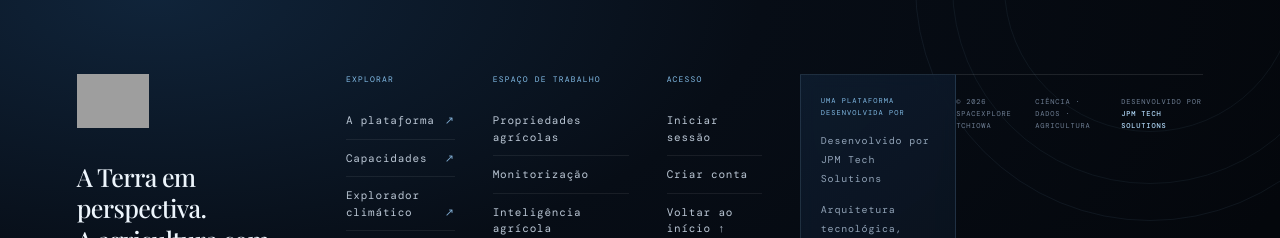
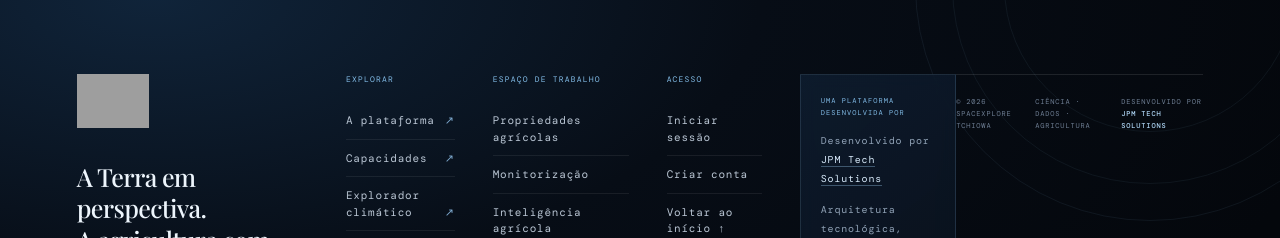
Before and after one commit to josemacaia3337-creator/spacexplore-tchiowa, a Next.js app: page / in a window 1280 px wide. Shown: the part 3476-3714 px from the top of the page. Built offline with nearby package versions, Linux system fonts and the light colour scheme; grey boxes are pictures that could not be loaded.

Commit message:
style: make footer developer credit a discreet accessible link

```diff
--- a/app/globals.css
+++ b/app/globals.css
@@ -541,3 +541,8 @@ footer{display:flex;justify-content:space-between;padding:0 0 30px;color:#879188
 .brand-logo-fallback{display:flex;flex-direction:column;gap:2px;color:#f2f6fb;font:600 10px var(--font-dm-sans),sans-serif;letter-spacing:.16em;white-space:nowrap}
 .brand-logo-fallback b{color:#a6d9ff;font-weight:700}
 .brand-logo-fallback small{font:7px var(--font-dm-mono),monospace;letter-spacing:.17em;color:#91a2b7}
+
+.footer-credit-line{margin:16px 0 0;color:#91a2b7;font-size:10px;line-height:1.8}
+.footer-credit-line a{color:#d8eafa;text-decoration:none;border-bottom:1px solid #a6d9ff55;transition:color var(--sx-motion),border-color var(--sx-motion)}
+.footer-credit-line a:hover{color:#a6d9ff;border-color:#a6d9ff}
+.footer-credit-line a:focus-visible{outline:2px solid #a6d9ff;outline-offset:4px}
```
